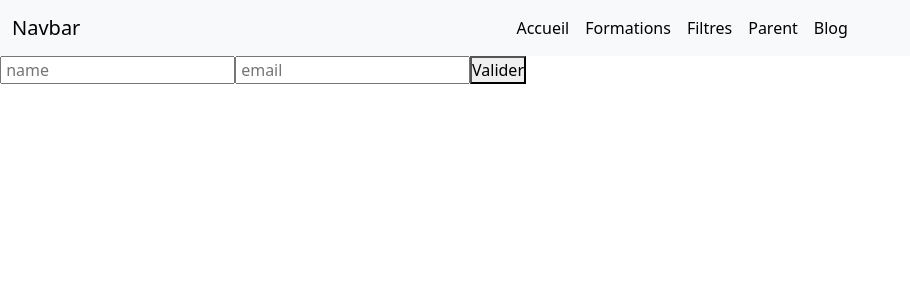
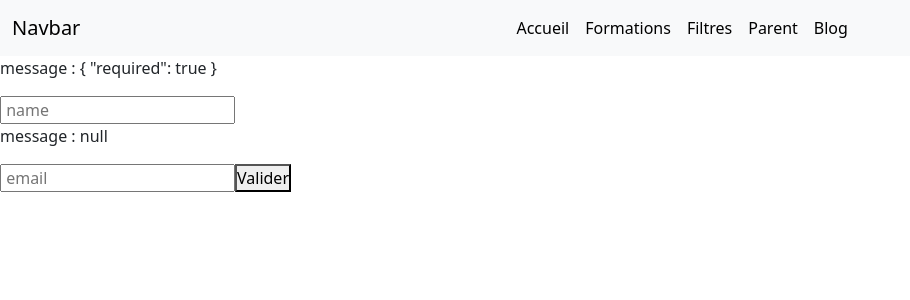
Before and after one commit to ramas69/formations-hb-p9, an Angular app: page / in a window 1280 px wide. Shown: the top 300 px of the page, without its empty margins (0-910 px from the left). Built offline with nearby package versions, Linux system fonts and the light colour scheme; a small style sheet from the web is missing.

Commit message:
custom validators

```diff
--- a/src/app/home/home.component.html
+++ b/src/app/home/home.component.html
@@ -29,8 +29,30 @@ Methode 1: avec FormsModule et NGModel
 </form> -->
 
 <form [formGroup]="form" (ngSubmit)="onSubmit()">
+    <p> message : {{ form.controls['name'].errors | json}}</p>
     <input type="text"  formControlName="name" placeholder=" name">
+    @if (form.controls['name'].invalid && form.controls['name'].touched || form.controls['name'].dirty) {
+        @if ( form.controls['name'].errors?.['minlength']) {
+            <div class="alert alert-danger"> trop court</div>
+        }
+        @if ( form.controls['name'].errors?.['maxlength']) {
+            <div class="alert alert-danger"> trop long</div>
+        }
+        @if ( form.controls['name'].errors?.['interdit']) {
+            <div class="alert alert-danger"> Ce mot ne peut etre utilisé</div>
+        }
+
+    }
+
+    <p> message : {{ form.controls['email'].errors | json}}</p>
     <input type="email"  formControlName="email" placeholder=" email">
+    @if (form.controls['email'].invalid && form.controls['email'].touched || form.controls['email'].dirty) {
+        @if ( form.controls['email'].errors?.['email']) {
+            <div class="alert alert-danger"> mauvais format email</div>
+        }
+
+
+    }
     <button> Valider</button>
 
 </form>
--- a/src/app/home/home.component.ts
+++ b/src/app/home/home.component.ts
@@ -1,11 +1,17 @@
 import { CommonModule } from '@angular/common';
 import { Component } from '@angular/core';
-import { FormControl, FormGroup, FormsModule, NgForm, ReactiveFormsModule, Validators } from '@angular/forms';
+import { AbstractControl, FormControl, FormGroup, FormsModule, NgForm, ReactiveFormsModule, ValidationErrors, Validators } from '@angular/forms';
+
+
+export const motsInterdits = (control:AbstractControl): ValidationErrors | null=> {
+   const mots = ["lol", "mdr"];
+   return mots.includes(control.value) ? {interdit:"Ce mot est interdit"}:null
+}
 
 @Component({
   selector: 'app-home',
   standalone: true,
-  imports: [FormsModule, ReactiveFormsModule],
+  imports: [FormsModule, ReactiveFormsModule, CommonModule],
   templateUrl: './home.component.html',
   styleUrl: './home.component.css'
 })
@@ -20,14 +26,18 @@ export class HomeComponent {
   }*/
 
     public form:FormGroup = new FormGroup({
-      name: new FormControl('', {validators:[Validators.required, Validators.minLength(4), Validators.max(10)]}),
-      email: new FormControl('', {validators:[Validators.email]}),
+      name: new FormControl('', {validators:[Validators.required, Validators.minLength(4), Validators.maxLength(10), motsInterdits]}),
+      email: new FormControl('', {validators:[Validators.email, motsInterdits]}),
 
     })
 
     onSubmit(){
-      console.log(this.form.get('name')?.value)
-      console.log(this.form.get('email')?.value)
+      if(this.form.valid){
+        console.log(this.form.get('name')?.value);
+        console.log(this.form.get('email')?.value);
+        this.form.reset();
+      }
+
     }
 
 }
```
